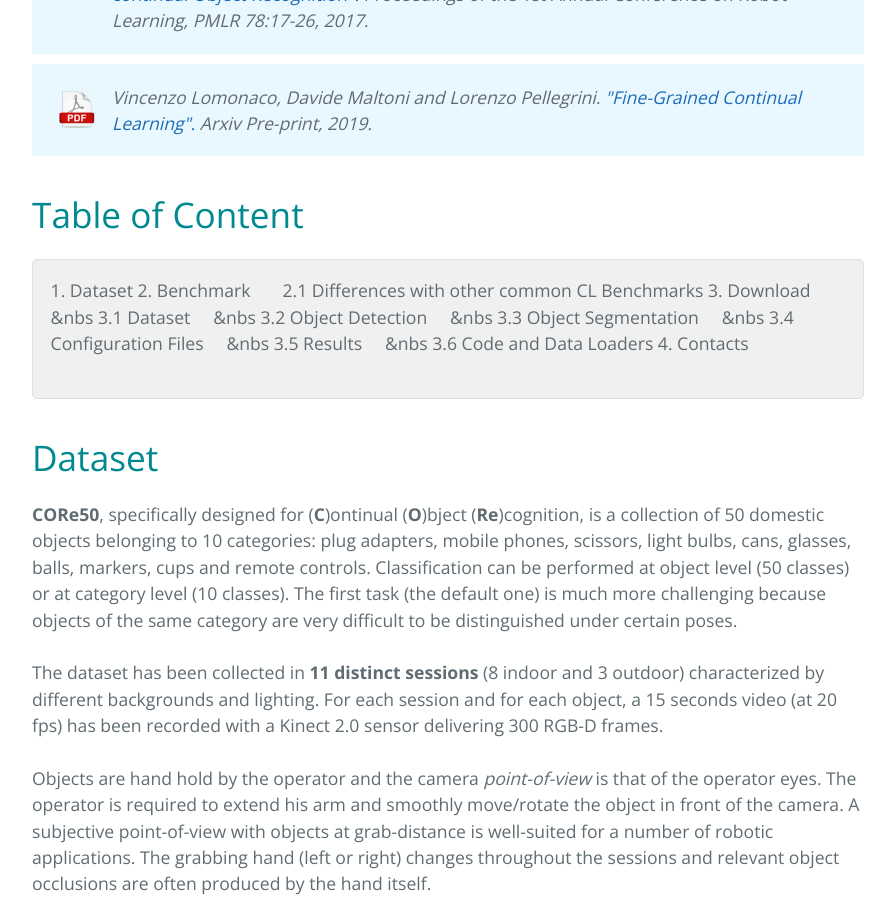
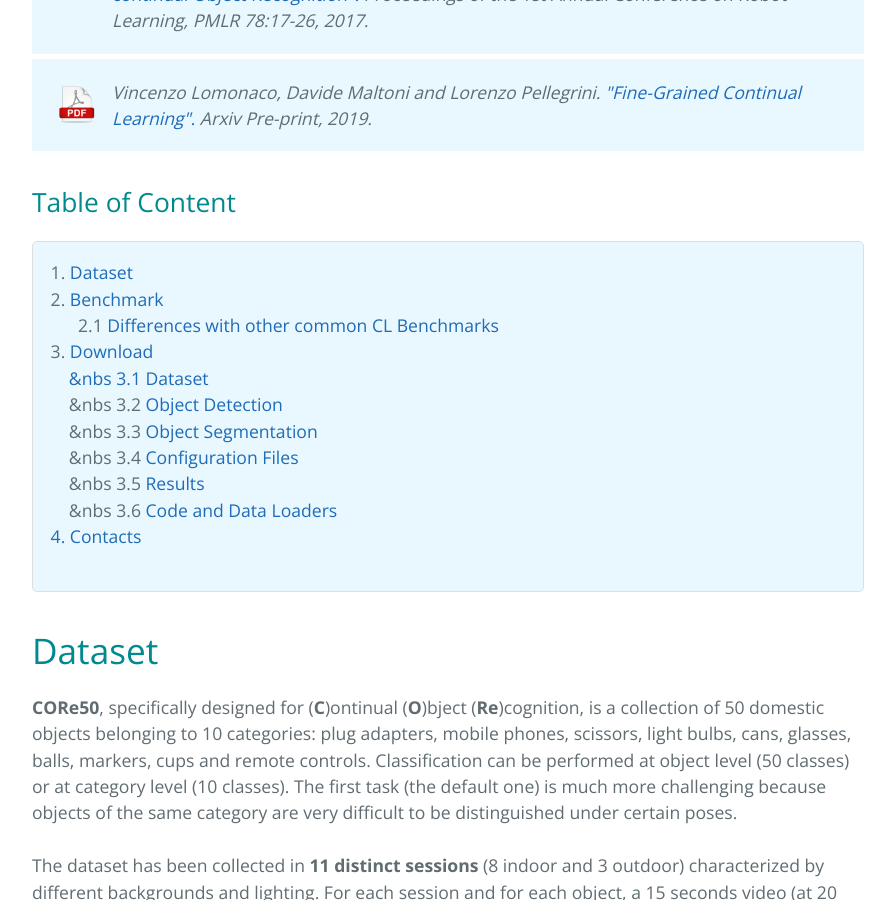
Before and after one commit to vlomonaco/core50, a Jekyll site: the page built from index.html, in a window 1280 px wide and 900 px high, scrolled down 1233 px. Shown: the whole window, without its empty margins (192-1087 px from the left). Built offline with Jekyll 4.4.1, drawn with Linux system fonts in a browser that asks for light colours; nearby versions of some CDN libraries; the list of posts is cut into pages by our own code; comment, search, counter and statistics services are not loaded.

Commit message:
small fix

```diff
--- a/index.html
+++ b/index.html
@@ -20,25 +20,25 @@
 <i> Vincenzo Lomonaco and Davide Maltoni. <a href="http://proceedings.mlr.press/v78/lomonaco17a.html" target="_blank">"CORe50: a new Dataset and Benchmark for continual Object Recognition".</a> Proceedings of the 1st Annual Conference on Robot Learning, PMLR 78:17-26, 2017. </i></div>
 </div>
 
-<div style="background-color: rgba(227, 246, 254, 0.79); padding: 20px; margin-top:10px;">
+<div style="background-color: rgba(227, 246, 254, 0.79); padding: 20px; margin-top:5px;">
 <div style="width:60px; height: 60px;float:left; padding-right:10px"><a href=""><img src="imgs/pdf_download.png" width="50px" style="padding:5px; vertical-align: middle;"></a></div>
 <div style="margin-left:60px">
 <i> Vincenzo Lomonaco, Davide Maltoni and Lorenzo Pellegrini. <a href="" target="_blank">"Fine-Grained Continual Learning".</a> Arxiv Pre-print, 2019. </i></div>
 </div>
 
-<h1>Table of Content</h1>
-<p style="background: rgba(0,0,0,0.06) none repeat scroll 0% 0%; border: 1px solid rgb(222, 222, 222); padding: 1em; border-radius: 5px; padding-bottom: 41px;">
-	1. Dataset
-	2. Benchmark
-	&nbsp &nbsp &nbsp 2.1 Differences with other common CL Benchmarks
-	3. Download
-	&nbsp &nbsp &nbs 3.1 Dataset
-	&nbsp &nbsp &nbs 3.2 Object Detection
-	&nbsp &nbsp &nbs 3.3 Object Segmentation
-	&nbsp &nbsp &nbs 3.4 Configuration Files
-	&nbsp &nbsp &nbs 3.5 Results
-	&nbsp &nbsp &nbs 3.6 Code and Data Loaders
-	4. Contacts
+<h2>Table of Content</h2>
+<p style="background: rgba(0,0,0,0.06) none repeat scroll 0% 0%; background-color: rgba(227, 246, 254, 0.79); border: 1px solid rgb(222, 222, 222); padding: 1em; border-radius: 5px; padding-bottom: 41px;">
+	1. <a href=''>Dataset</a><br>
+	2. <a href=''>Benchmark</a><br>
+	&nbsp &nbsp &nbsp 2.1 <a href=''>Differences with other common CL Benchmarks</a><br>
+	3. <a href=''>Download<br>
+	&nbsp &nbsp &nbs 3.1 <a href=''>Dataset</a><br>
+	&nbsp &nbsp &nbs 3.2 <a href=''>Object Detection</a><br>
+	&nbsp &nbsp &nbs 3.3 <a href=''>Object Segmentation</a><br>
+	&nbsp &nbsp &nbs 3.4 <a href=''>Configuration Files</a><br>
+	&nbsp &nbsp &nbs 3.5 <a href=''>Results</a><br>
+	&nbsp &nbsp &nbs 3.6 <a href=''>Code and Data Loaders<br>
+	4. <a href=''>Contacts</a>
 </p>
 
 	<a name="dataset"></a>
```
